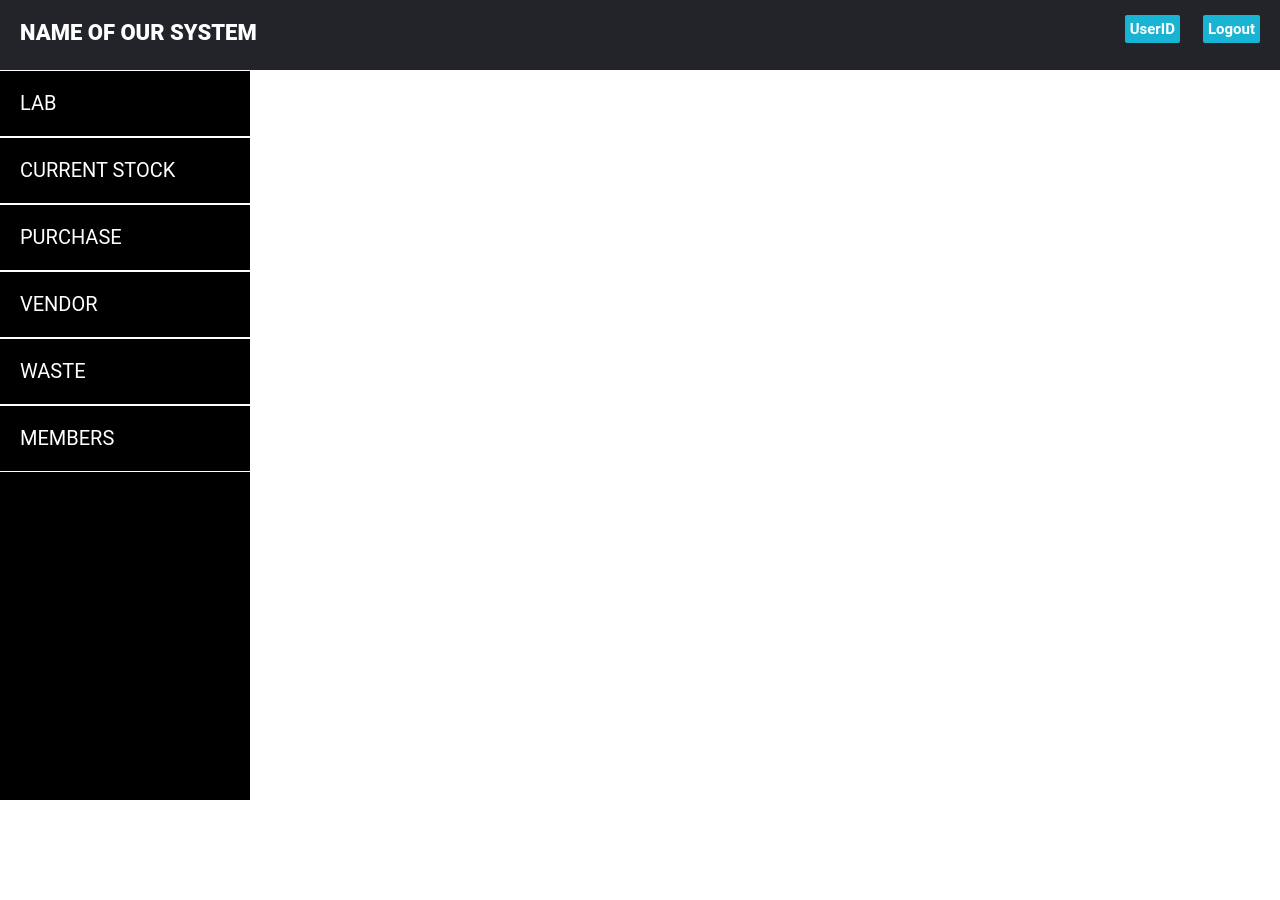
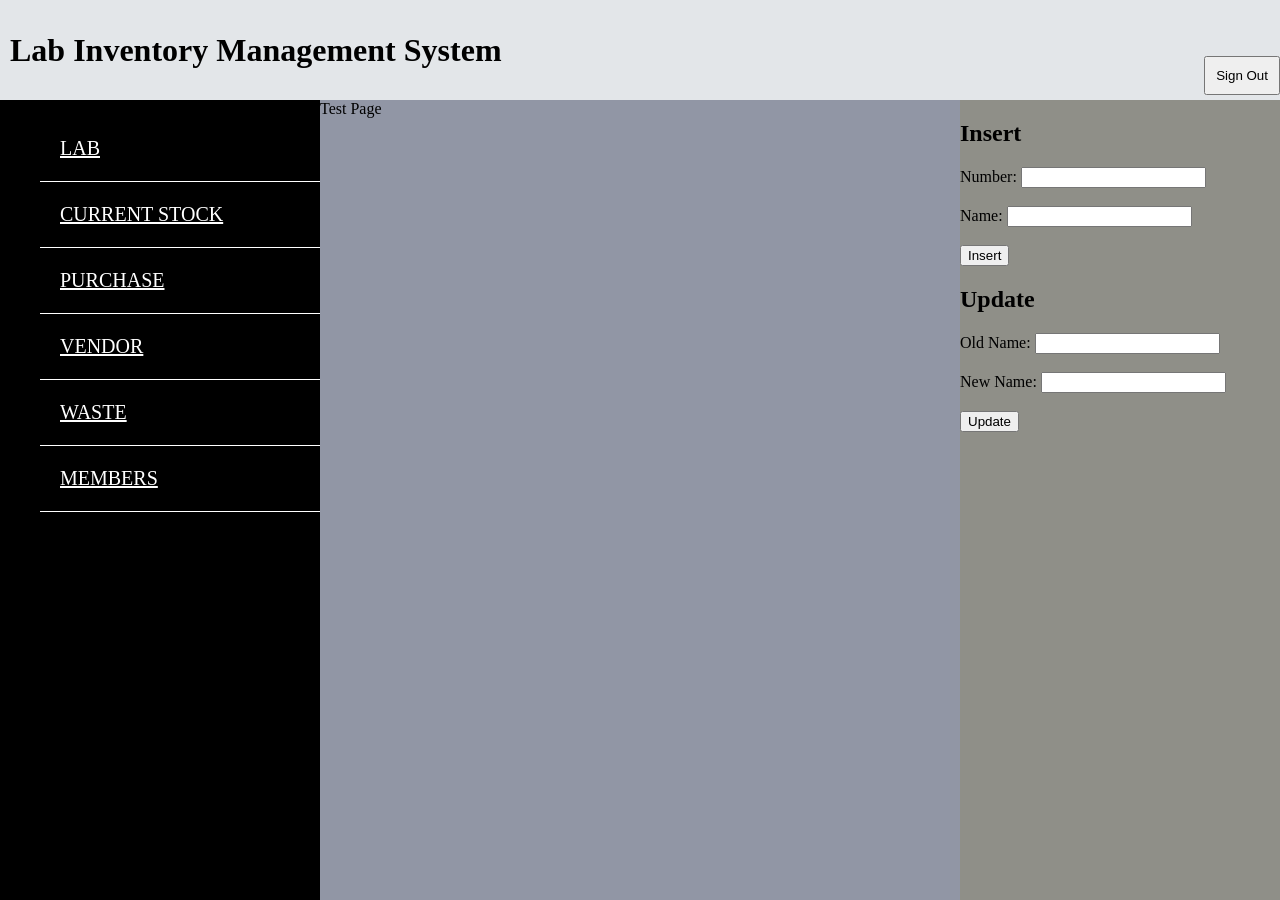
Before and after one commit to shumin11/LabInventoryDatabase, a PHP site: page /main.php in a window 1280 px wide. Before the commit the page ends 800 px from the top, so only its background shows below. Run offline with PHP 8.4, Linux system fonts and the light colour scheme.

Commit message:
change panels

```diff
--- a/src/main.css
+++ b/src/main.css
@@ -1,77 +1,65 @@
-body {
-    margin: 0;
-    padding: 0;
-    font-family: 'Roboto', sans-serif;
+.container {
+    width: 100%;
+    height: 100vh;
   }
 
-*{
-    margin: 0;
-    padding: 0;
-    list-style: none;
-    text-decoration: none;
+  .toppane {
+    width: 100%;
+    height: 80px;
+    background-color: #e3e6e9;
+    padding: 10px;
+    display: flex;
+    justify-content: space-between;
+    align-items: center;
   }
 
-header{
-    position: fixed;
-    background: #22242a;
-    padding: 20px;
-    width: 100%;
-    height: 30px;
+  .top-buttons {
+    display: flex;
+    gap: 10px;
+    margin-right: 10px;
+    margin-bottom: -50px;
+    color: #98e6ee;
+    font-size: 10px;
+    border-radius: 5px;
   }
 
-.left_area h3{
-    color: #fff;
-    margin:0;
-    text-transform: uppercase;
-    font-size: 22px;
-    font-weight: 900;
+.top-buttons button {
+    padding: 10px;
 }
 
-.UserID_btn {
-    padding: 5px;
-    background: #19B3D3;
-    text-decoration: none;
-    float: right;
-    margin-top: -30px;
-    margin-right: 120px;
-    border-radius: 2px;
-    font-size: 15px;
-    font-weight: 600;
-    color: #fff;
-    transition: 0.5s;
-    transition-property: background-color;
+  .leftpane {
+    width: 25%;
+    height: 100vh;
+    background-color: rgb(224, 213, 213);
   }
 
-.logout_btn {
-    padding: 5px;
-    background: #19B3D3;
-    text-decoration: none;
-    float: right;
-    margin-top: -30px;
-    margin-right: 40px;
-    border-radius: 2px;
-    font-size: 15px;
-    font-weight: 600;
-    color: #fff;
-    transition: 0.5s;
-    transition-property: background-color;
+  .middlepane {
+    width: 50%;
+    height: 100vh;
+    background-color: rgb(145, 150, 165);
   }
 
-.UserID_btn:hover{
-    background: #0D9DBB;
+  .rightpane {
+    width: 25%;
+    height: 100vh;
+    background-color: rgb(143, 143, 136);
   }
 
-.logout_btn:hover{
-    background: #0D9DBB;
+  body {
+    margin: 0!important;
+  }
+
+  .d-flex {
+    display: flex;
   }
 
   .sidebar{
     position: fixed;
     left: -0;
-    width: 250px;
+    width: 25%;
     height: 100%;
-    background: #000000;
-    margin-top: 70px;
+    background-color: black;
+    margin-top: 0px;
 }
 
 .sidebar ul a{
@@ -83,7 +71,7 @@ header{
     color: white;
     padding-left: 20px;
     box-sizing: border-box;
-    border-top: 1px solid rgba(255, 255, 255);
+    /* border-top: 1px solid rgba(255, 255, 255); */
     border-bottom: 1px solid rgba(255, 255, 255);
     transition: .4s;
 }
--- a/src/main.php
+++ b/src/main.php
@@ -9,20 +9,17 @@
     </head>
 
     <body>
-        <!--header area start-->
-        <header>
-            <div class="left_area">
-                <h3>Name of our system</h3>
+    <div class="container">
+        <div class="toppane">
+                <h1>Lab Inventory Management System</h1>
+            <div class="top-buttons">
+                <button>Sign Out</button>
             </div>
-            <div class="right_area">
-                <a href="#" class="UserID_btn">UserID</a>
-                <a href="#" class="logout_btn">Logout</a>
         </div>
-        </header>
-        <!--header area end-->
 
-        <!--sidebar start-->
-        <div class="sidebar">
+        <div class="d-flex">
+            <div class="leftpane">
+                <div class = "sidebar">
                     <ul>
                         <li><a href="Lab.php">LAB</a></li>
                         <li><a href="CurrentStock.php">CURRENT STOCK</a></li>
@@ -32,6 +29,41 @@
                         <li><a href="Members.php">MEMBERS</a></li>
                     </ul>
                 </div>
-        <!--sidebar end-->
+
+
+
+
+
+             </div>
+
+            <div class="middlepane">
+                Test Page
+            </div>
+
+            <div class="rightpane">
+            <h2>Insert </h2>
+                <form method="POST" action="oracle-test.php"> <!--refresh page when submitted-->
+                    <input type="hidden" id="insertQueryRequest" name="insertQueryRequest">
+                     Number: <input type="text" name="insNo"> <br /><br />
+                     Name: <input type="text" name="insName"> <br /><br />
+
+                    <input type="submit" value="Insert" name="insertSubmit"></p>
+                 </form>
+
+            <h2>Update </h2>
+                <form method="POST" action="oracle-test.php"> <!--refresh page when submitted-->
+                    <input type="hidden" id="updateQueryRequest" name="updateQueryRequest">
+                        Old Name: <input type="text" name="oldName"> <br /><br />
+                        New Name: <input type="text" name="newName"> <br /><br />
+
+                    <input type="submit" value="Update" name="updateSubmit"></p>
+                </form>
+
+            </div>
+         </div>
+    </div>
+
+
+
     </body>
 </html>
```
Lines whose indentation alone changed are shown as unchanged.
